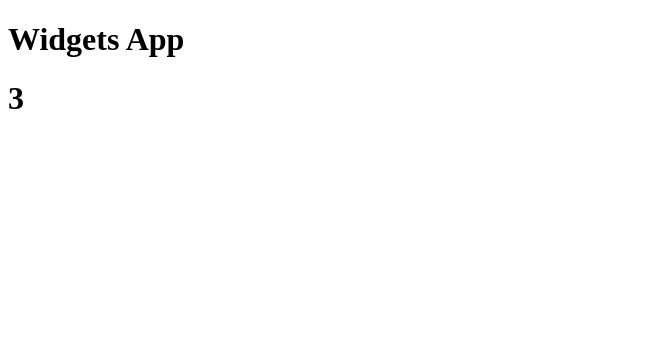
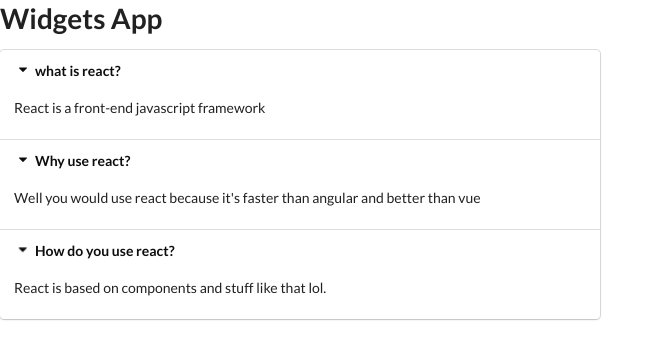
Before and after one commit to kjottkake/ReactWidgets, a React (Create React App) app: page / in a window 1280 px wide. Shown: the top 358 px of the page, without its empty margins (0-664 px from the left). Built offline with nearby package versions, Linux system fonts and the light colour scheme.

Commit message:
added onclick function for title

```diff
--- a/public/index.html
+++ b/public/index.html
@@ -9,6 +9,7 @@
       name="description"
       content="Web site created using create-react-app"
     />
+    <link rel="stylesheet" href="https://cdnjs.cloudflare.com/ajax/libs/semantic-ui/2.4.1/semantic.min.css" integrity="sha512-8bHTC73gkZ7rZ7vpqUQThUDhqcNFyYi2xgDgPDHc+GXVGHXq+xPjynxIopALmOPqzo9JZj0k6OqqewdGO3EsrQ==" crossorigin="anonymous" referrerpolicy="no-referrer" />
     <link rel="apple-touch-icon" href="%PUBLIC_URL%/logo192.png" />
     <!--
       manifest.json provides metadata used when your web app is installed on a
--- a/src/components/Accordion.js
+++ b/src/components/Accordion.js
@@ -1,9 +1,28 @@
 import React from "react";
 
 const Accordion = ({items}) =>{
+    //mapping over items
+    const renderedItems = items.map((item, index) => {
+        return (
+        <React.Fragment key={item.title}>
+            <div
+            className="title active"
+            onClick={() => console.log('Title clicked', index)}
+            >
+                <i className="dropdown icon"></i>
+                {item.title}
+            </div>
+            <div className="content active">
+                <p>{item.content}</p>
+            </div>
+        </React.Fragment>
+        );
+    });
+
+
     return (
-        <div>
-            <h1>{items.length}</h1>
+        <div className="ui styled accordion">
+            {renderedItems}
         </div>
     );
 }
```
